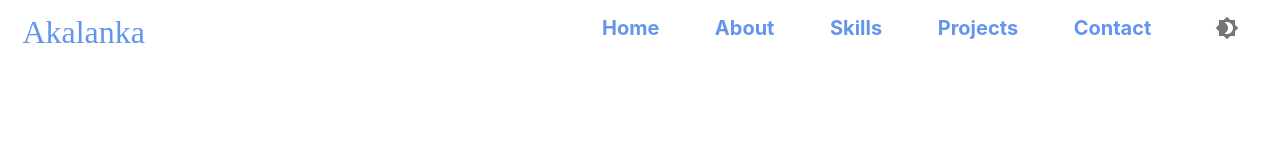
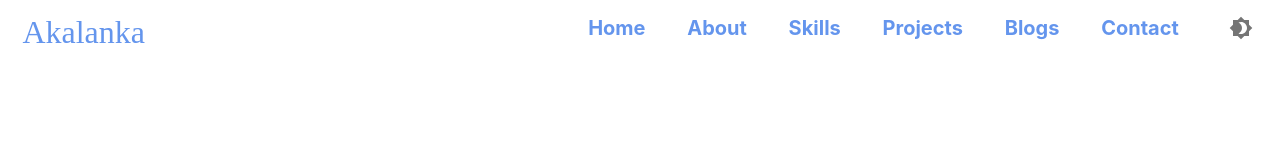
Before and after one commit to Vimu26/personal-portfolio, a React (Create React App) app: page / in a window 1280 px wide. Shown: the top 142 px of the page. Built offline with nearby package versions, Linux system fonts and the light colour scheme.

Commit message:
blogs part added

```diff
--- a/src/Pages/Header/Header.jsx
+++ b/src/Pages/Header/Header.jsx
@@ -127,6 +127,19 @@ const Header = ({ toggleDarkMode }) => {
                 <Grid item style={{ paddingLeft: "0" }}>
                   <RouterLink
                     underline="none"
+                    onClick={() => scrollToSection("blogs")}
+                    style={{
+                      textDecoration: "none",
+                      color: "cornflowerblue",
+                      fontSize: "20px",
+                    }}
+                  >
+                    <b>Blogs</b>
+                  </RouterLink>
+                </Grid>
+                <Grid item style={{ paddingLeft: "0" }}>
+                  <RouterLink
+                    underline="none"
                     onClick={() => scrollToSection("contact")}
                     style={{
                       textDecoration: "none",
@@ -245,6 +258,17 @@ const Header = ({ toggleDarkMode }) => {
               <b>Projects</b>
             </RouterLink>
             <RouterLink
+              onClick={() => scrollToSection("blogs")}
+              style={{
+                textDecoration: "none",
+                color: "cornflowerblue",
+                fontSize: "20px",
+                textAlign: "center",
+              }}
+            >
+              <b>Blogs</b>
+            </RouterLink>
+            <RouterLink
               onClick={() => scrollToSection("contact")}
               style={{
                 textDecoration: "none",
```
